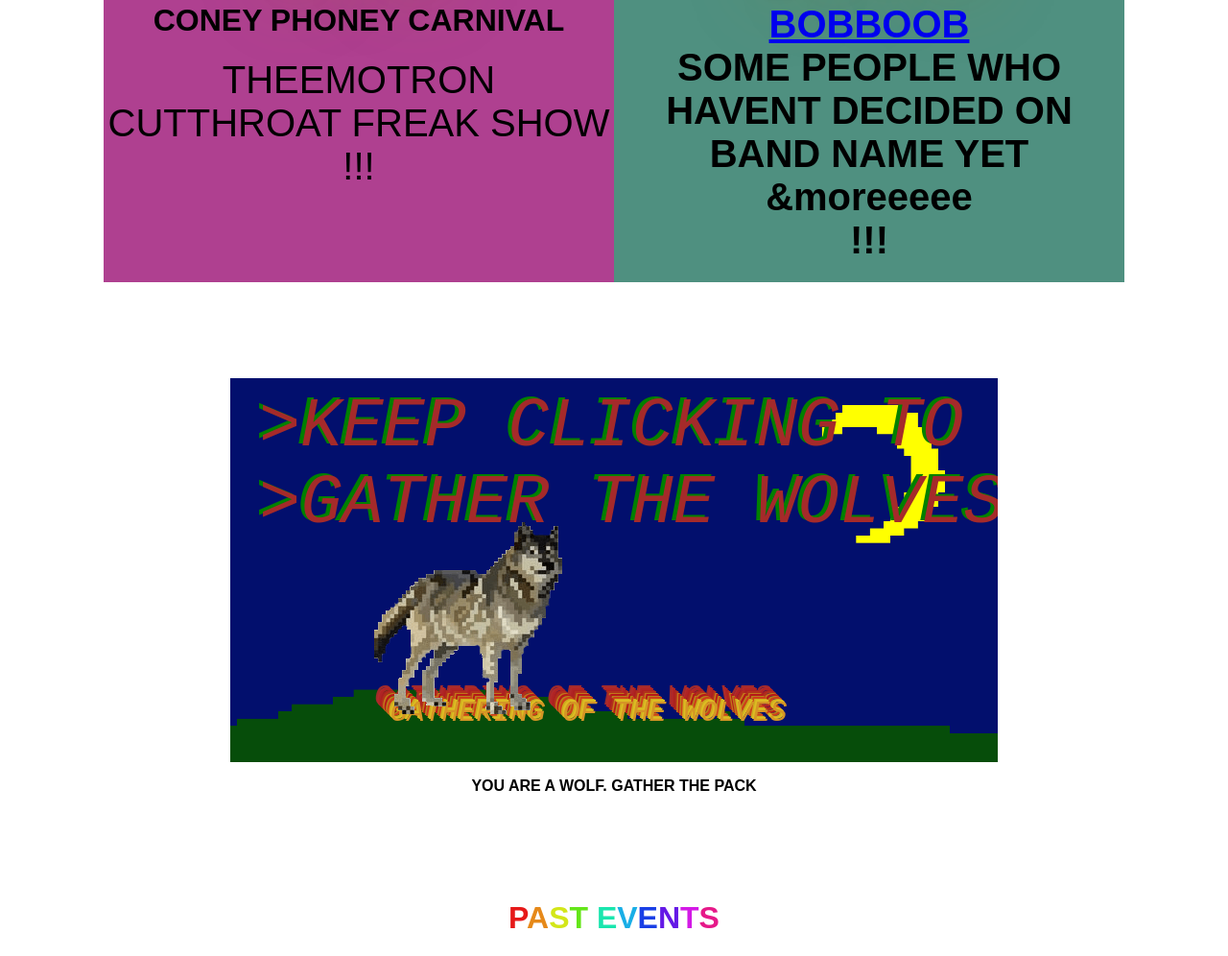
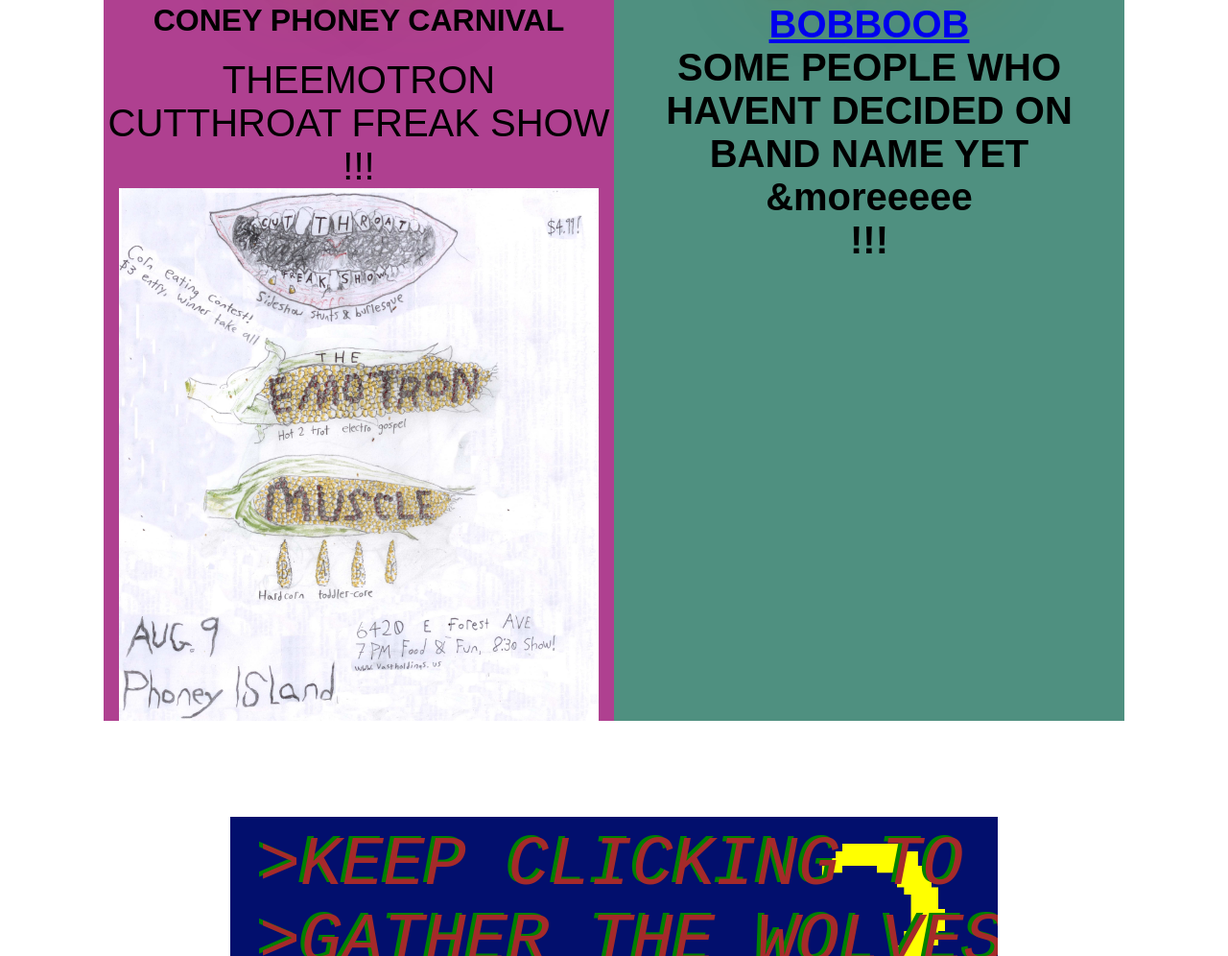
Before and after one commit to vastholdings/vastholdings.github.io, a plain HTML site: page index.html in a window 1280 px wide. Shown: the part 1054-2050 px from the top of the page at 96% size. Drawn offline with Linux system fonts and the light colour scheme.

Commit message:
Update aug9

```diff
--- a/index.html
+++ b/index.html
@@ -29,6 +29,7 @@
             <span>CUTTHROAT FREAK SHOW</span>
             <span>!!!</span>
         </div>
+        <img width=500 src="img/aug9.jpg">
     </div>
      <div style="background-color: #4f9080; flex-grow: 1; flex-basis: 0">
 	<h1 class="awesome" style="color: orange;font-size:100px">AUGUST 14TH<h1>
```
Also changed, not shown: img/aug9.200.jpg (added), img/aug9.jpg (added).
